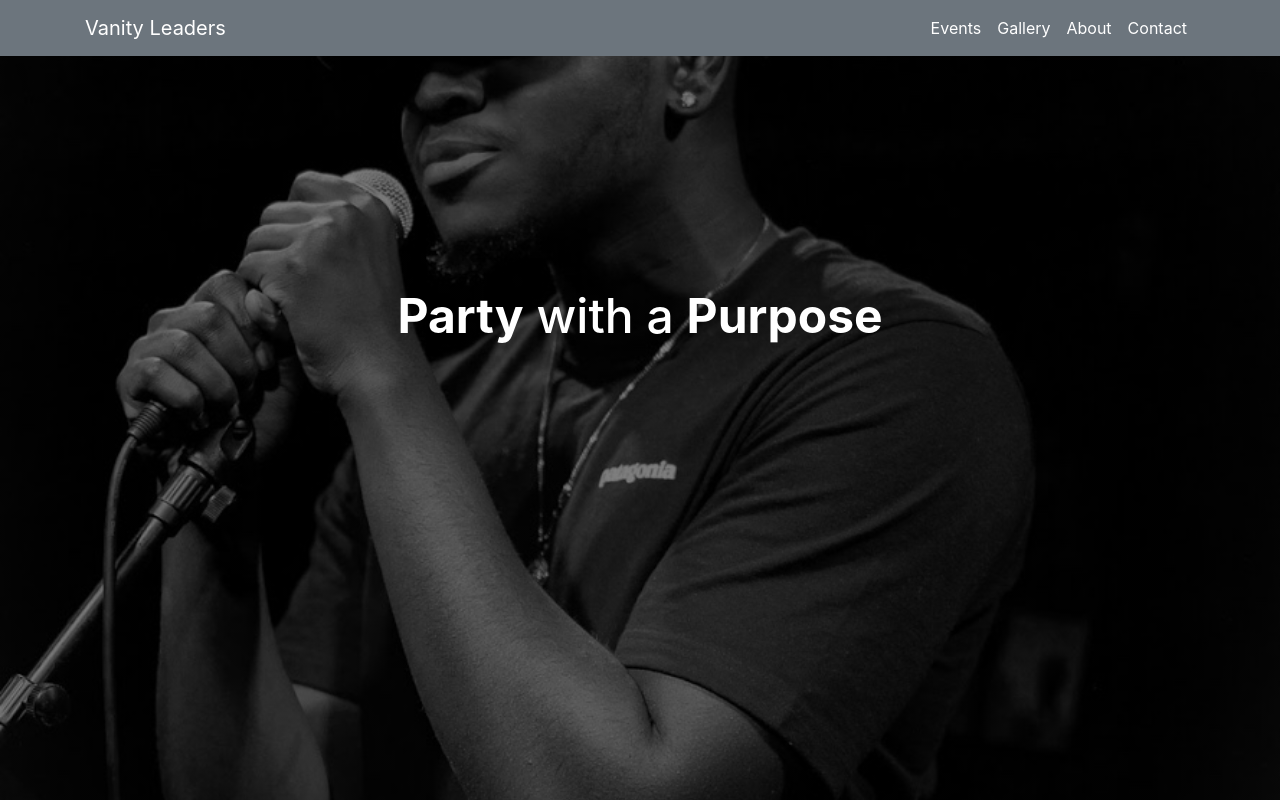
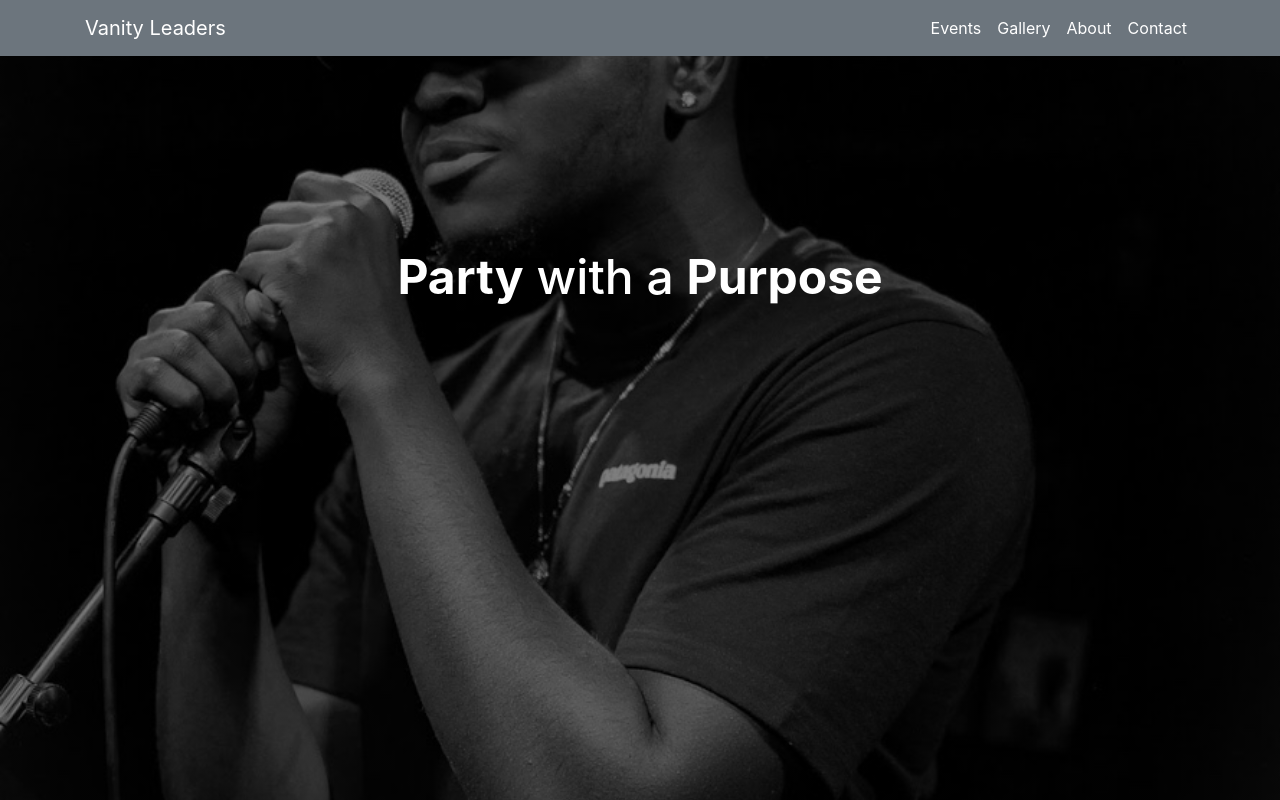
Before and after one commit to wmireku21/vanityleaders, a React (Create React App) app in the folder client/: page / in a window 1280 px wide. Shown: the top 800 px of the page. Built offline with nearby package versions, Linux system fonts and the light colour scheme.

Commit message:
fixing background

```diff
--- a/client/src/styles/Home.css
+++ b/client/src/styles/Home.css
@@ -1,13 +1,9 @@
 
 .party {
+  padding-top: 15%;
   color: white;
-  top: 40%;
-  left: 50%;
-  transform: translate(-50%, -50%);
-  position: absolute;
   text-align: center;
   font-size: 60px;
-
 }
 
 #button {
@@ -22,8 +18,6 @@
 }
 
 .home-page {
-    min-height: 745px;
-    max-height: 100%;
     background-image:  linear-gradient(
       rgba(0, 0, 0, 0.5),
       rgba(0, 0, 0, 0.5)
@@ -31,9 +25,7 @@
     background-position: center center;
     background-repeat: no-repeat;
     background-size: cover;
-    -webkit-background-size:cover;
-    -moz-background-size:cover;
-    -o-background-size:cover;
+    min-height: 745px;
     background-attachment: fixed;
 }
 
@@ -47,3 +39,9 @@ a:hover {
   transform: scale(1.05);
   transition: all .4s ease-in-out;
 }
+
+@media (max-width: 500px) {
+  .party {
+    padding-top: 40%;
+  }
+}
```
